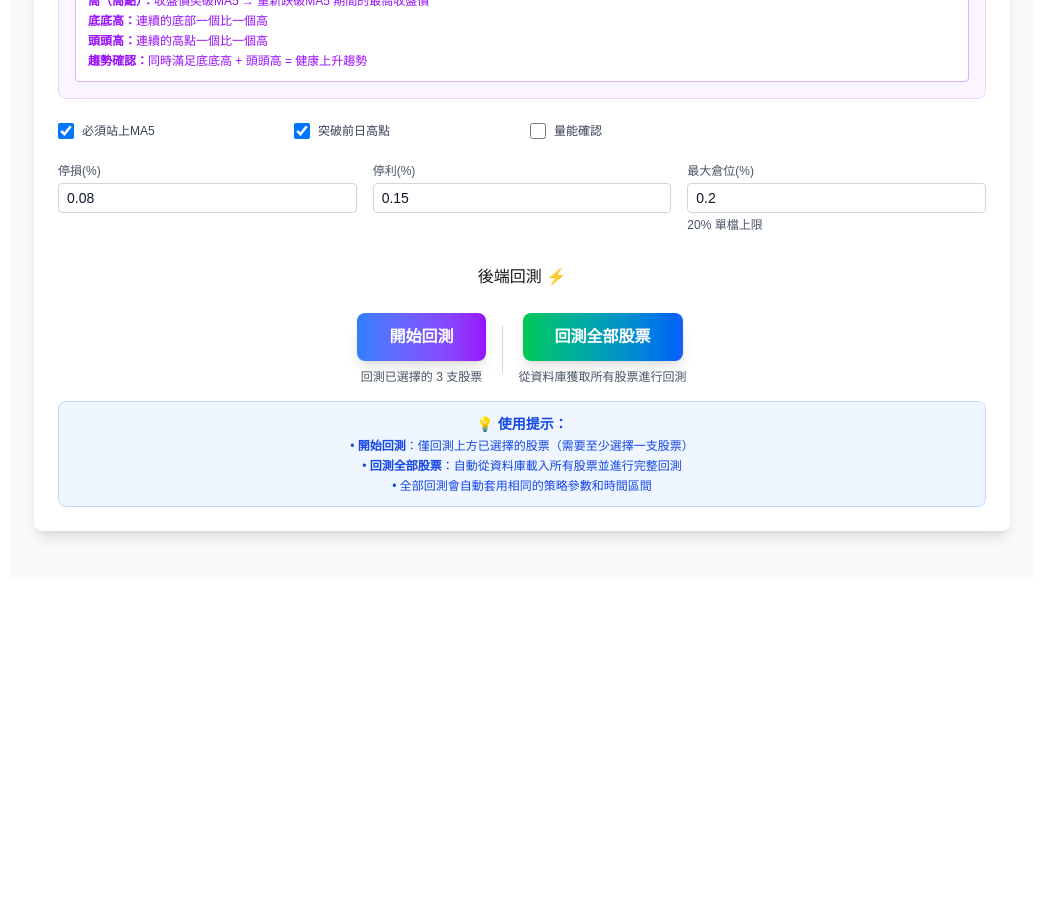
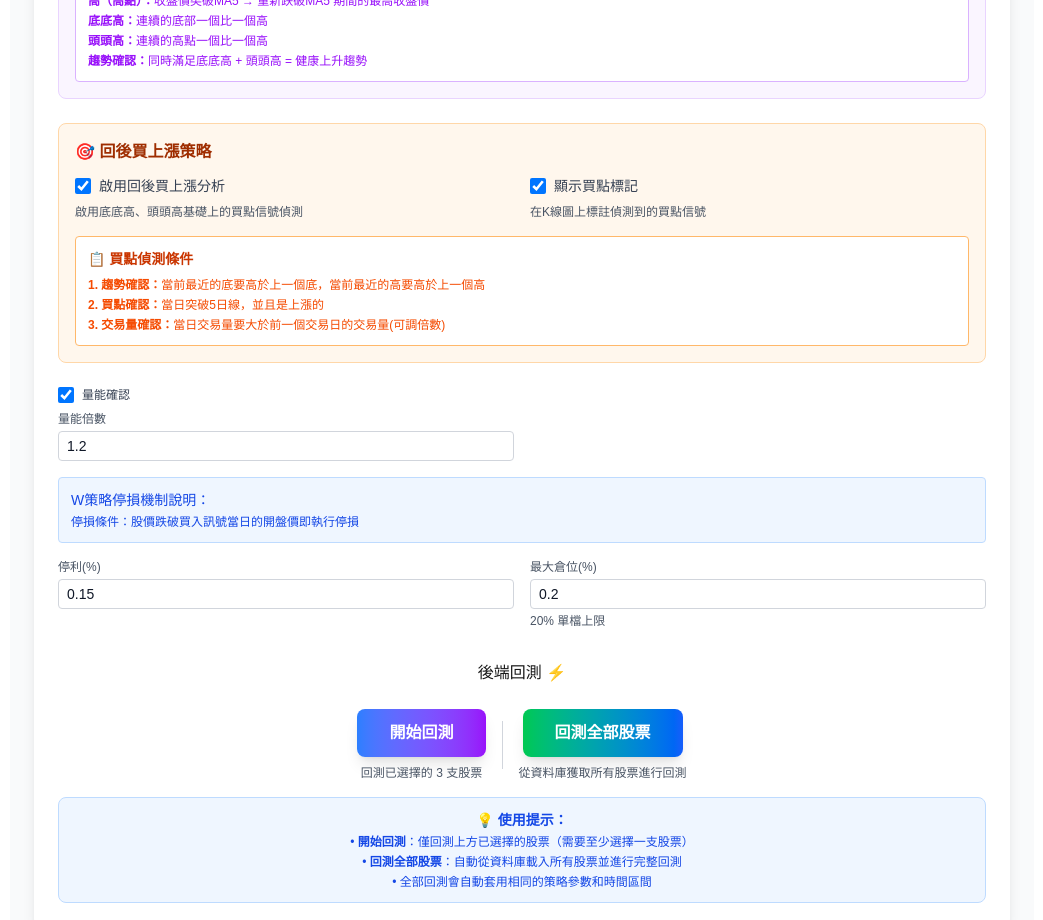
Before and after one commit to YuHsuanChien/stock_test, a Next.js app: page / in a window 1280 px wide. Shown: the part 860-1780 px from the top of the page, without its empty margins (118-1161 px from the left). Before the commit the page ends 1439 px from the top, so only its background shows below. Built offline with nearby package versions, Linux system fonts and the light colour scheme.

Commit message:
feat: 新增買點和賣點數據結構，更新相關組件以支持買賣點標記功能

```diff
--- a/src/app/components/EChartsProfessionalKLineChart.tsx
+++ b/src/app/components/EChartsProfessionalKLineChart.tsx
@@ -3,23 +3,45 @@
 
 import React, { useState, useMemo } from 'react';
 import ReactECharts from 'echarts-for-react';
-import { StockData, HighLowPoint } from '../interfaces/stockData';
+import {
+  StockData,
+  HighLowPoint,
+  BuyPoint,
+  SellPoint,
+} from '../interfaces/stockData';
 
 interface EChartsProfessionalKLineChartProps {
   stockData: StockData[];
   highLowPoints: HighLowPoint[];
+  buyPoints?: BuyPoint[]; // 新增買點數據
+  sellPoints?: SellPoint[]; // 新增賣點數據
   symbol: string;
   isDarkMode?: boolean;
 }
 
 const EChartsProfessionalKLineChart: React.FC<
   EChartsProfessionalKLineChartProps
-> = ({ stockData, highLowPoints, symbol, isDarkMode = false }) => {
-  const [isFullscreen, setIsFullscreen] = useState(false);
+> = ({
+  stockData,
+  highLowPoints,
+  buyPoints = [],
+  sellPoints = [],
+  symbol,
+  isDarkMode = false,
+}) => {
+  const [isFullscreen] = useState(false);
   const [error, setError] = useState<string | null>(null);
 
   // 使用 useMemo 優化數據處理
   const chartOption = useMemo(() => {
+    console.log('🔧 ECharts圖表重新渲染:', {
+      stockDataLength: stockData?.length || 0,
+      highLowPointsLength: highLowPoints?.length || 0,
+      buyPointsLength: buyPoints?.length || 0,
+      sellPointsLength: sellPoints?.length || 0,
+      symbol,
+    });
+
     if (!stockData || stockData.length === 0) {
       setError('等待股票數據載入...');
       return null;
@@ -59,7 +81,6 @@ const EChartsProfessionalKLineChart: React.FC<
       const minPrice = Math.min(...allPrices);
       const maxPrice = Math.max(...allPrices);
       const priceRange = maxPrice - minPrice;
-      const pricePadding = priceRange * 0.1;
 
       // 根據價格範圍動態計算標記偏移量（約為價格範圍的0.4%）
       const markingOffset = priceRange * 0.004;
@@ -90,6 +111,66 @@ const EChartsProfessionalKLineChart: React.FC<
           symbolRotate: point.type === 'HIGH' ? 0 : 180,
         };
       });
+
+      // 準備買點標記
+      const buyPointMarkings = (buyPoints || []).map((point) => {
+        const date =
+          typeof point.date === 'string' ? new Date(point.date) : point.date;
+        const dateStr = date.toISOString().split('T')[0];
+        const dateIndex = dates.indexOf(dateStr);
+
+        console.log(
+          `🎯 處理買點標記: ${dateStr}, 索引: ${dateIndex}, 價格: ${point.price}`,
+        );
+
+        return {
+          name: `買點${point.confirmed ? '' : '(待確認)'}`,
+          coord: [dateIndex, point.price + markingOffset * 5],
+          value: `${point.price.toFixed(2)}`,
+          itemStyle: {
+            color: '#FFFF37', // 橘色
+          },
+          symbol: 'triangle',
+          symbolSize: point.confirmed ? 20 : 15, // 調小三角形
+          symbolRotate: 180,
+        };
+      });
+
+      // 準備賣點標記
+      const sellPointMarkings = (sellPoints || []).map((point) => {
+        const date =
+          typeof point.date === 'string' ? new Date(point.date) : point.date;
+        const dateStr = date.toISOString().split('T')[0];
+        const dateIndex = dates.indexOf(dateStr);
+
+        console.log(
+          `💰 處理賣點標記: ${dateStr}, 索引: ${dateIndex}, 價格: ${point.price}`,
+        );
+
+        const profitColor =
+          (point.profitRate || 0) >= 0 ? '#00FF00' : '#FF0000'; // 綠色獲利，紅色虧損
+
+        return {
+          name: `賣點 ${
+            point.profitRate ? `(${(point.profitRate * 100).toFixed(1)}%)` : ''
+          }`,
+          coord: [dateIndex, point.price - markingOffset * 5],
+          value: `${point.price.toFixed(2)}`,
+          itemStyle: {
+            color: profitColor,
+          },
+          symbol: 'triangle',
+          symbolSize: 20,
+          symbolRotate: 0, // 正向三角形（向上）
+        };
+      });
+
+      // 合併所有標記
+      const allMarkings = [
+        ...highLowMarkings,
+        ...buyPointMarkings,
+        ...sellPointMarkings,
+      ];
 
       // ECharts 配置選項
       return {
@@ -301,7 +382,7 @@ const EChartsProfessionalKLineChart: React.FC<
               borderColor0: '#26a69a', // 下跌邊框改為綠色
             },
             markPoint: {
-              data: highLowMarkings,
+              data: allMarkings,
             },
           },
           {
@@ -367,7 +448,7 @@ const EChartsProfessionalKLineChart: React.FC<
       );
       return null;
     }
-  }, [stockData, highLowPoints, symbol, isDarkMode]);
+  }, [stockData, highLowPoints, buyPoints, sellPoints, symbol, isDarkMode]);
 
   // 錯誤狀態
   if (error) {
--- a/src/app/components/StockResultsList.tsx
+++ b/src/app/components/StockResultsList.tsx
@@ -387,6 +387,8 @@ const StockResultsList: React.FC<StockResultsListProps> = ({
             stockSymbol={selectedStock}
             stockData={results.chartData[selectedStock].stockData}
             highLowPoints={results.chartData[selectedStock].highLowPoints}
+            buyPoints={results.chartData[selectedStock].buyPoints}
+            sellPoints={results.chartData[selectedStock].sellPoints}
             stockPerformance={results.stockPerformance?.find(
               (s) => s.stock === selectedStock,
             )}
--- a/src/app/components/w_strategy.tsx
+++ b/src/app/components/w_strategy.tsx
@@ -153,54 +153,129 @@ export default function W_Strategy({
         )}
       </div>
 
-      {/* 其他策略參數 */}
-      <div className="grid grid-cols-2 md:grid-cols-4 gap-4 mb-4">
-        <div>
-          <label className="flex items-center space-x-2 mb-2">
+      {/* 回後買上漲策略區域 */}
+      <div
+        className={`mb-6 p-4 border rounded-lg transition-colors duration-300 ${
+          isDarkMode
+            ? 'bg-orange-900/30 border-orange-700'
+            : 'bg-orange-50 border-orange-200'
+        }`}
+      >
+        <h4
+          className={`text-md font-semibold mb-3 transition-colors duration-300 ${
+            isDarkMode ? 'text-orange-300' : 'text-orange-800'
+          }`}
+        >
+          🎯 回後買上漲策略
+        </h4>
+
+        <div className="grid grid-cols-1 md:grid-cols-2 gap-4">
+          {/* 啟用回後買上漲策略 */}
+          <div className="space-y-2">
+            <label className="flex items-center space-x-2">
               <input
                 type="checkbox"
-              checked={strategyParams.ma5Breakthrough}
+                checked={strategyParams.enableBuyUpTrend}
                 onChange={(e) =>
                   setStrategyParams({
                     ...strategyParams,
-                  ma5Breakthrough: e.target.checked,
+                    enableBuyUpTrend: e.target.checked,
                   })
                 }
-              className="form-checkbox h-4 w-4 text-blue-600"
+                className="form-checkbox h-4 w-4 text-orange-600"
               />
               <span
-              className={`text-xs font-medium transition-colors duration-300 ${
+                className={`text-sm font-medium transition-colors duration-300 ${
                   isDarkMode ? 'text-gray-300' : 'text-gray-700'
                 }`}
               >
-              必須站上MA5
+                啟用回後買上漲分析
               </span>
             </label>
+            <div
+              className={`text-xs transition-colors duration-300 ${
+                isDarkMode ? 'text-gray-400' : 'text-gray-600'
+              }`}
+            >
+              啟用底底高、頭頭高基礎上的買點信號偵測
+            </div>
           </div>
 
-        <div>
-          <label className="flex items-center space-x-2 mb-2">
+          {/* 顯示買點標記 */}
+          <div className="space-y-2">
+            <label className="flex items-center space-x-2">
               <input
                 type="checkbox"
-              checked={strategyParams.previousHighBreak}
+                checked={strategyParams.showBuyPoints}
+                disabled={!strategyParams.enableBuyUpTrend}
                 onChange={(e) =>
                   setStrategyParams({
                     ...strategyParams,
-                  previousHighBreak: e.target.checked,
+                    showBuyPoints: e.target.checked,
                   })
                 }
-              className="form-checkbox h-4 w-4 text-blue-600"
+                className={`form-checkbox h-4 w-4 text-orange-600 ${
+                  !strategyParams.enableBuyUpTrend ? 'opacity-50' : ''
+                }`}
               />
               <span
-              className={`text-xs font-medium transition-colors duration-300 ${
+                className={`text-sm font-medium transition-colors duration-300 ${
                   isDarkMode ? 'text-gray-300' : 'text-gray-700'
+                } ${!strategyParams.enableBuyUpTrend ? 'opacity-50' : ''}`}
+              >
+                顯示買點標記
+              </span>
+            </label>
+            <div
+              className={`text-xs transition-colors duration-300 ${
+                isDarkMode ? 'text-gray-400' : 'text-gray-600'
               }`}
             >
-              突破前日高點
-            </span>
-          </label>
+              在K線圖上標註偵測到的買點信號
+            </div>
+          </div>
         </div>
 
+        {/* 策略說明 */}
+        {strategyParams.enableBuyUpTrend && (
+          <div
+            className={`mt-4 p-3 rounded border transition-colors duration-300 ${
+              isDarkMode
+                ? 'bg-orange-800/20 border-orange-600'
+                : 'bg-white border-orange-300'
+            }`}
+          >
+            <h5
+              className={`text-sm font-semibold mb-2 transition-colors duration-300 ${
+                isDarkMode ? 'text-orange-300' : 'text-orange-700'
+              }`}
+            >
+              📋 買點偵測條件
+            </h5>
+            <div
+              className={`text-xs space-y-1 transition-colors duration-300 ${
+                isDarkMode ? 'text-orange-200' : 'text-orange-600'
+              }`}
+            >
+              <div>
+                <strong>1. 趨勢確認：</strong>
+                當前最近的底要高於上一個底，當前最近的高要高於上一個高
+              </div>
+              <div>
+                <strong>2. 買點確認：</strong>當日突破5日線，並且是上漲的
+              </div>
+              <div>
+                <strong>3. 交易量確認：</strong>
+                當日交易量要大於前一個交易日的交易量(可調倍數)
+              </div>
+            </div>
+          </div>
+        )}
+      </div>
+
+      {/* 其他策略參數 */}
+      <div className="grid grid-cols-1 md:grid-cols-2 gap-4 mb-4">
+        {/* 量能確認 */}
         <div>
           <label className="flex items-center space-x-2 mb-2">
             <input
@@ -223,6 +298,10 @@ export default function W_Strategy({
             </span>
           </label>
           {strategyParams.volumeConfirm && (
+            <div className="mt-2">
+              <label className="text-xs text-gray-600 mb-1 block">
+                量能倍數
+              </label>
               <input
                 type="number"
                 step="0.1"
@@ -241,36 +320,26 @@ export default function W_Strategy({
                   })
                 }
               />
+            </div>
           )}
         </div>
       </div>
 
       {/* 風控參數 */}
-      <div className="grid grid-cols-2 md:grid-cols-3 gap-4">
-        <div>
-          <label
-            className={`block text-xs font-medium mb-1 transition-colors duration-300 ${
-              isDarkMode ? 'text-gray-300' : 'text-gray-600'
+      <div className="grid grid-cols-2 gap-4">
+        <div className="col-span-2">
+          <div
+            className={`text-sm p-3 rounded border transition-colors duration-300 ${
+              isDarkMode
+                ? 'bg-blue-900/30 border-blue-700 text-blue-300'
+                : 'bg-blue-50 border-blue-200 text-blue-700'
             }`}
           >
-            停損(%)
-          </label>
-          <input
-            type="number"
-            step="0.01"
-            className={`w-full px-2 py-1 text-sm border rounded focus:outline-none focus:ring-1 focus:ring-blue-500 transition-colors duration-300 ${
-              isDarkMode
-                ? 'bg-gray-700 border-gray-600 text-white'
-                : 'bg-white border-gray-300 text-gray-900'
-            }`}
-            value={strategyParams.stopLoss}
-            onChange={(e) =>
-              setStrategyParams({
-                ...strategyParams,
-                stopLoss: Number(e.target.value),
-              })
-            }
-          />
+            <div className="font-medium mb-1">W策略停損機制說明：</div>
+            <div className="text-xs">
+              停損條件：股價跌破買入訊號當日的開盤價即執行停損
+            </div>
+          </div>
         </div>
 
         <div>
--- a/src/app/interfaces/stockData.ts
+++ b/src/app/interfaces/stockData.ts
@@ -82,6 +82,8 @@ export interface BacktestResults {
     [symbol: string]: {
       stockData: StockData[];
       highLowPoints: HighLowPoint[];
+      buyPoints?: BuyPoint[]; // 新增買點數據
+      sellPoints?: SellPoint[]; // 新增賣點數據
     };
   };
 }
@@ -99,12 +101,14 @@ export interface WStrategyParams {
   volumeConfirm: boolean; // 是否需要量能確認
   volumeThreshold: number; // 量能倍數 (預設1.2倍)
 
-  // 出場條件
-  stopLoss: number; // 停損比例 (預設5-8%)
-  stopProfit: number; // 停利比例 (預設12-20%)
+  // 風控參數
+  stopProfit: number; // 停利比例 (預設15%)
+  maxPositionSize: number; // 最大倉位 (預設20%)
+  // 注意：W策略停損機制為跌破買入訊號日開盤價
 
-  // 其他條件
-  maxPositionSize: number; // 最大倉位 (預設20%)
+  // 新增：回後買上漲策略
+  enableBuyUpTrend: boolean; // 啟用回後買上漲策略
+  showBuyPoints: boolean; // 顯示買點標記
 }
 
 // 2. 高低點標記數據結構
@@ -116,6 +120,26 @@ export interface HighLowPoint {
   cycleStart: Date; // 週期開始日期
   cycleEnd: Date; // 週期結束日期
   confirmed: boolean; // 是否已確認
+}
+
+// 新增：買點標記數據結構
+export interface BuyPoint {
+  date: Date;
+  price: number;
+  index: number;
+  reason: string;
+  confirmed: boolean;
+}
+
+// 新增：賣點標記數據結構
+export interface SellPoint {
+  date: Date;
+  price: number;
+  index: number;
+  reason: string;
+  profit?: number;
+  profitRate?: number;
+  holdingDays?: number;
 }
 
 // 3. 底底高、頭頭高分析結果
--- a/src/app/page.tsx
+++ b/src/app/page.tsx
@@ -93,14 +93,17 @@ const BacktestSystem = () => {
     enableHighLowAnalysis: true, // 預設啟用
     showHighLowChart: true, // 預設顯示圖表
 
-    // 基本條件
+    // 基本條件（保留但不在UI顯示，已內建在後端邏輯中）
     ma5Breakthrough: true,
-    previousHighBreak: true,
-    volumeConfirm: false,
+    previousHighBreak: false, // 不需要此條件
+    volumeConfirm: true, // 預設啟用量能確認
     volumeThreshold: 1.2,
-    stopLoss: 0.08, // 8%
     stopProfit: 0.15, // 15%
     maxPositionSize: 0.2, // 20%
+
+    // 新增：回後買上漲策略
+    enableBuyUpTrend: true, // 預設啟用
+    showBuyPoints: true, // 預設顯示買點標記
   });
 
   const [rsiStrategyParams, setRsiStrategyParams] = useState<RsiStrategyParams>(
```
Also changed, not shown: src/app/components/StockChartModal.tsx (+8 -0 lines), src/app/services/stock_api.ts (+16 -0 lines). Lines whose indentation alone changed are shown as unchanged.
